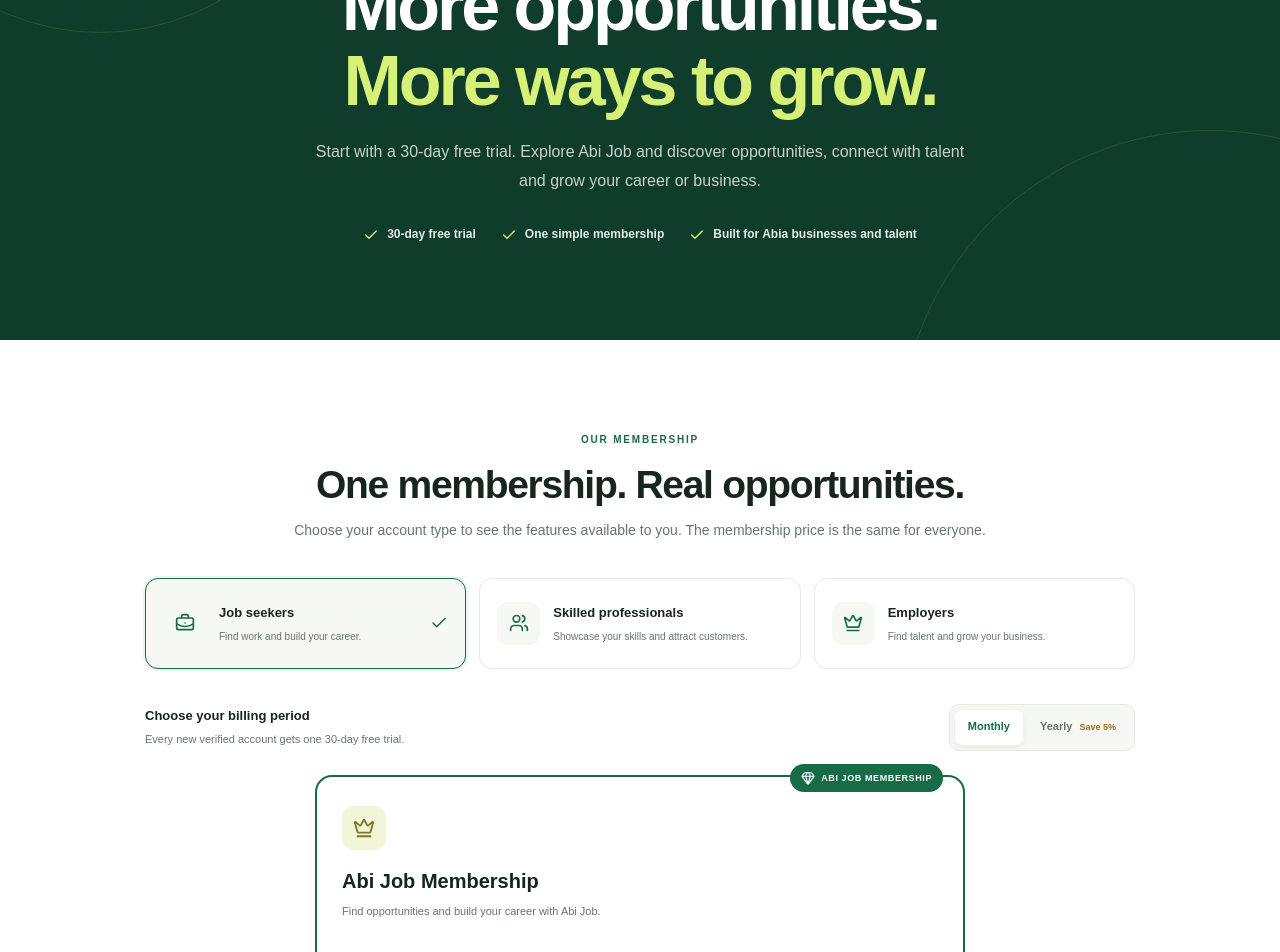
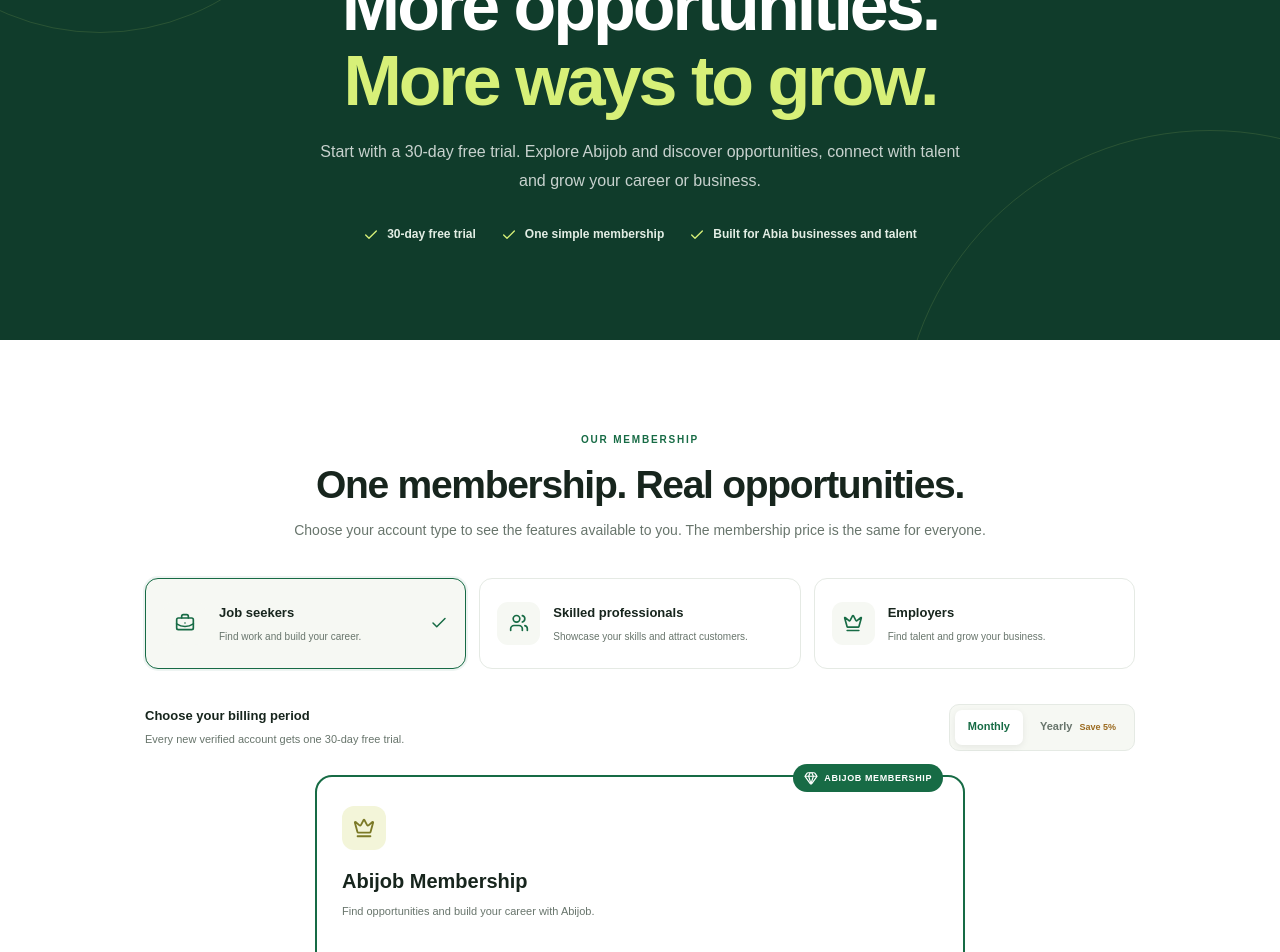
Before and after one commit to nwaezeakumicah-coder/Abijob1, a Next.js app: page /pricing in a window 1280 px wide. Shown: the part 260-1212 px from the top of the page. Built offline with nearby package versions, Linux system fonts and the light colour scheme; no server answers.

Commit message:
Standardize Abijob brand spelling

```diff
--- a/app/pricing/page.tsx
+++ b/app/pricing/page.tsx
@@ -31,8 +31,8 @@ const YEARLY_PRICE = 22800;
 
 const plans: Record<Audience, Plan> = {
   "job-seekers": {
-    name: "Abi Job Membership",
-    description: "Find opportunities and build your career with Abi Job.",
+    name: "Abijob Membership",
+    description: "Find opportunities and build your career with Abijob.",
     monthlyPrice: MONTHLY_PRICE,
     yearlyPrice: YEARLY_PRICE,
     features: [
@@ -49,7 +49,7 @@ const plans: Record<Audience, Plan> = {
   },
 
   professionals: {
-    name: "Abi Job Membership",
+    name: "Abijob Membership",
     description: "Showcase your skills and connect with customers.",
     monthlyPrice: MONTHLY_PRICE,
     yearlyPrice: YEARLY_PRICE,
@@ -66,7 +66,7 @@ const plans: Record<Audience, Plan> = {
   },
 
   employers: {
-    name: "Abi Job Membership",
+    name: "Abijob Membership",
     description: "Find skilled people and manage your recruitment.",
     monthlyPrice: MONTHLY_PRICE,
     yearlyPrice: YEARLY_PRICE,
@@ -142,7 +142,7 @@ export default function PricingPage() {
           </h1>
 
           <p>
-            Start with a 30-day free trial. Explore Abi Job and discover
+            Start with a 30-day free trial. Explore Abijob and discover
             opportunities, connect with talent and grow your career or
             business.
           </p>
@@ -239,7 +239,7 @@ export default function PricingPage() {
             <article className="pricing-card pricing-card-popular">
               <div className="pricing-popular-label">
                 <Gem size={14} />
-                ABI JOB MEMBERSHIP
+                ABIJOB MEMBERSHIP
               </div>
 
               <div className="pricing-card-top">
```
